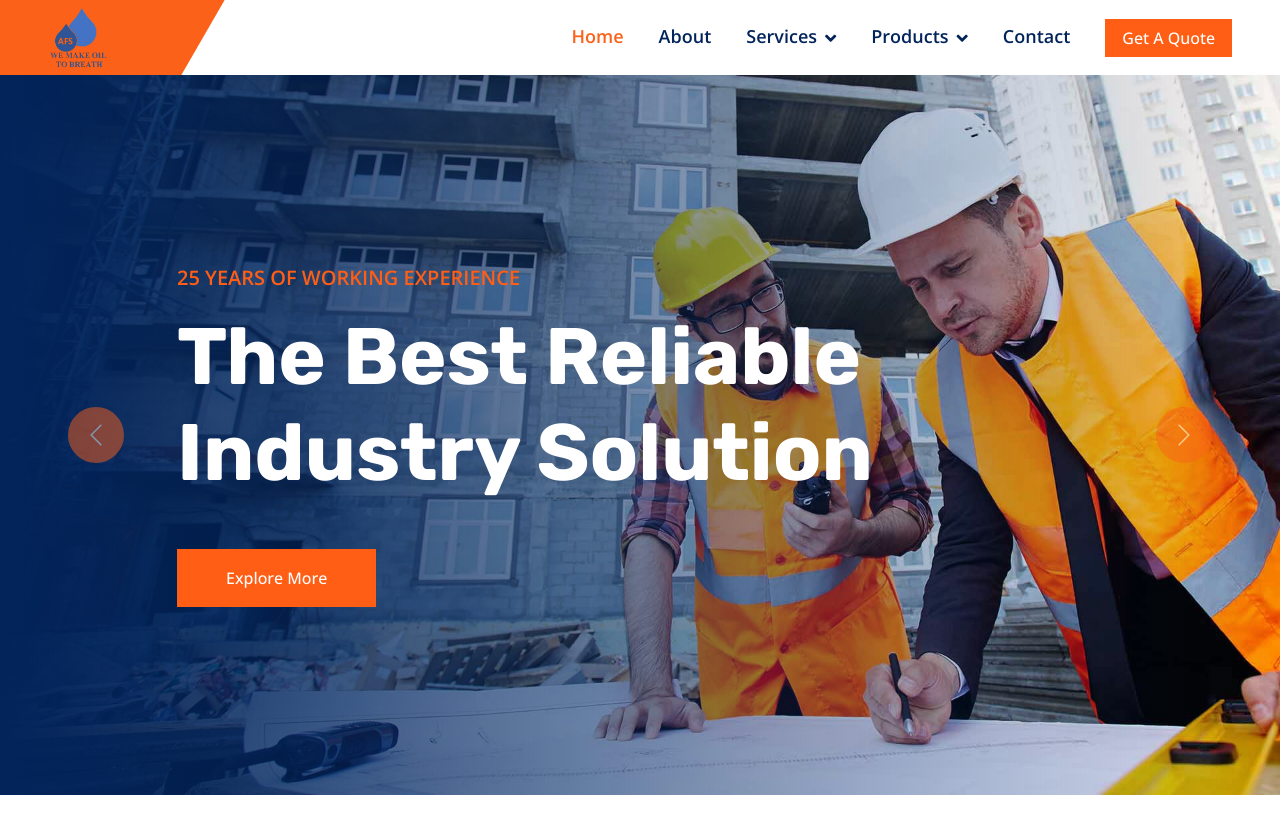
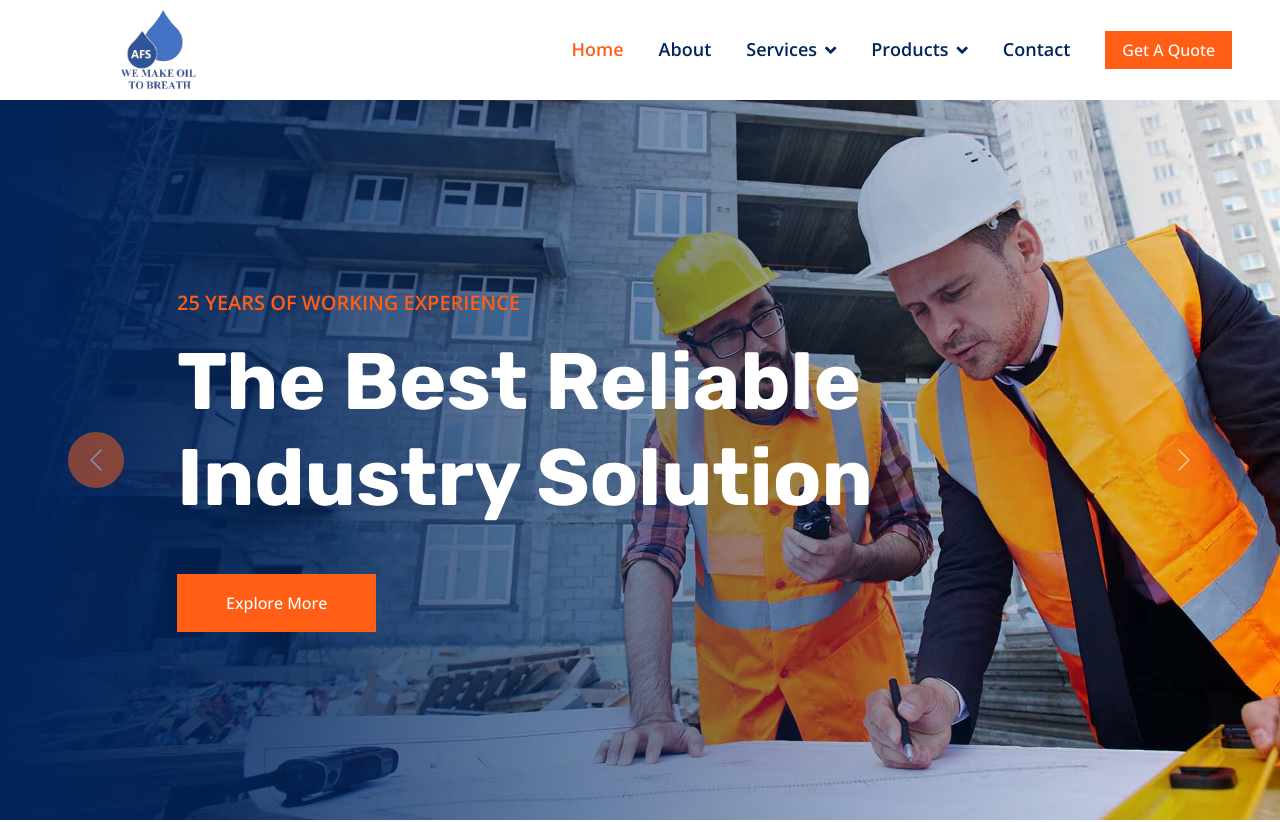
Before and after one commit to HellSwapnil/project, a plain HTML site: page index.html in a window 1280 px wide. Shown: the top 822 px of the page. Drawn offline with nearby package versions, Linux system fonts and the light colour scheme.

Commit message:
Add files via upload

```diff
--- a/css/style.css
+++ b/css/style.css
@@ -114,20 +114,22 @@ h6,
 .navbar.sticky-top {
     top: -100px;
     transition: .5s;
-}
+    height: 100px; /* Double the height */
+  }
+
 
 .navbar .navbar-brand {
     position: relative;
     padding-right: 50px;
-    height: 75px;
+    height: 80px;
     display: flex;
     align-items: center;
-    background: var(--primary);
 }
 
 .navbar .navbar-brand .brand-logo {
-  height: 60px; /* Adjust size as needed */
+  height: 80px; /* Adjusted logo height to match new navbar height */
   margin-right: 20px; /* Space between logo and text */
+  margin-left: 70px;
 }
 
 .navbar .navbar-brand::after {
@@ -138,12 +140,13 @@ h6,
     top: 0;
     right: -25px;
     transform: skewX(-30deg);
-    background-color: var(--primary);
+
 }
 
 .navbar .navbar-nav .nav-link {
     margin-right: 35px;
-    padding: 20px 0;
+    padding: 40px 0; /* Adjust padding to center links in new height */
+    font-size: 18px;
     color: var(--dark);
     font-size: 18px;
     font-weight: 1000;
```
